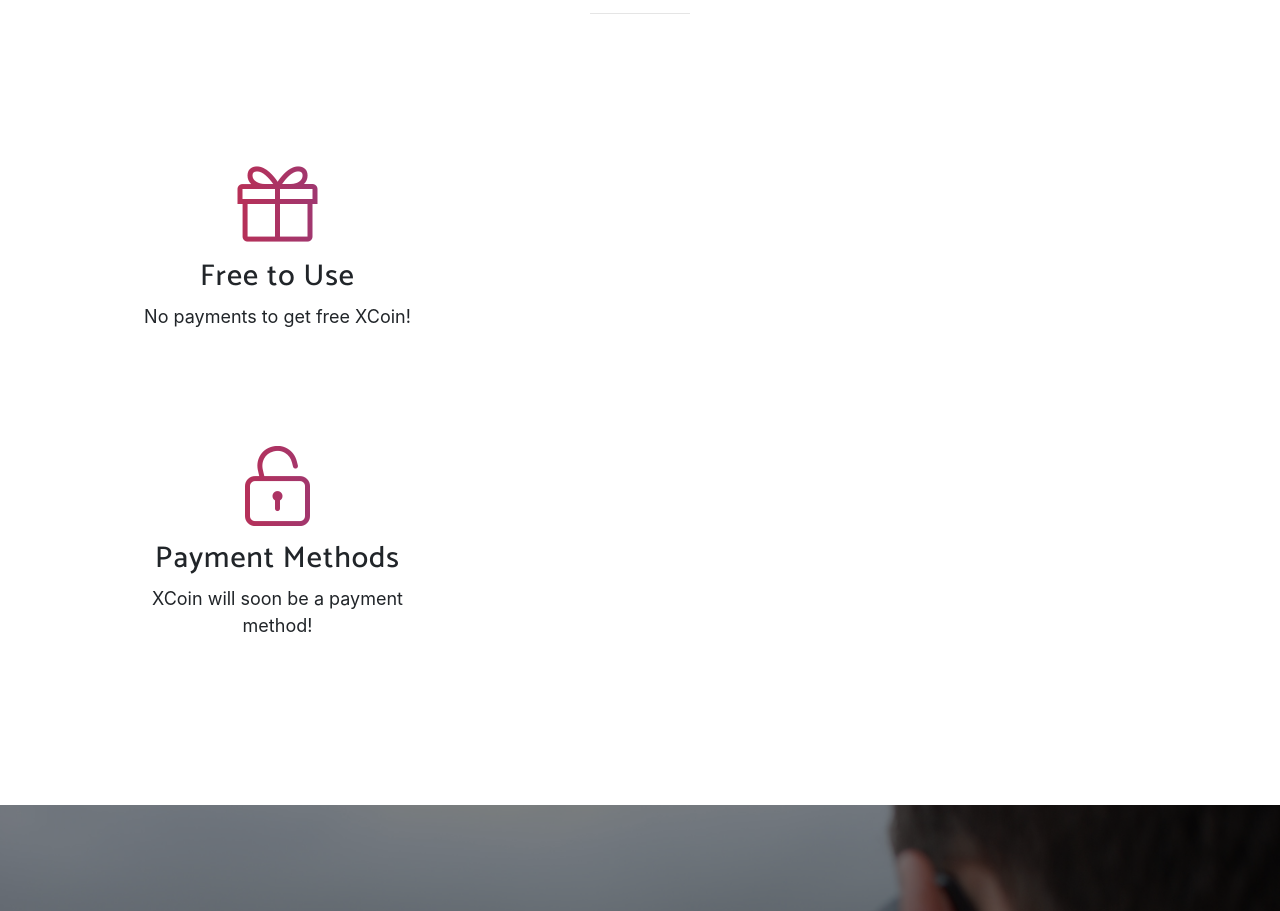
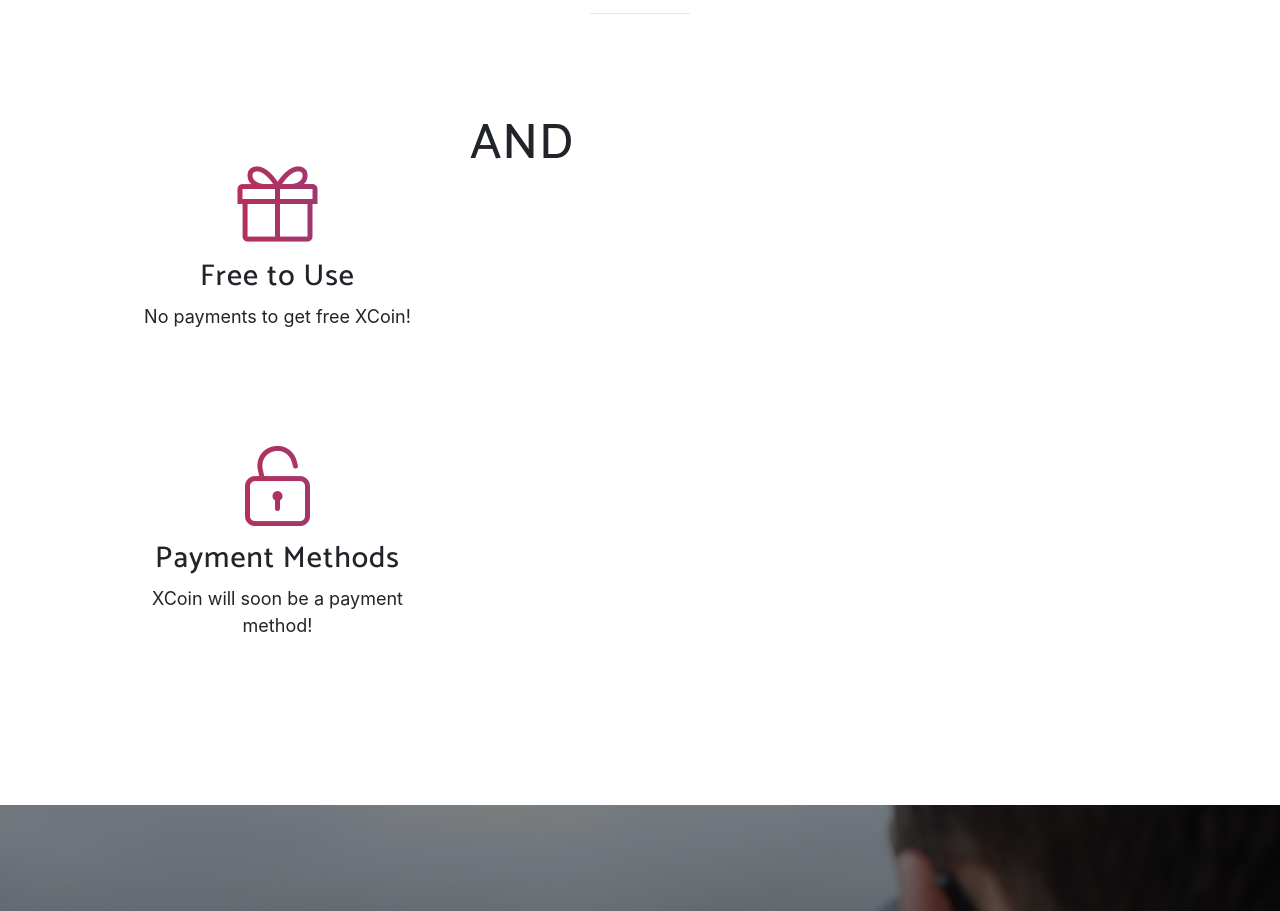
Before and after one commit to Coin-x/coin-x.github.io, a website with bundled scripts: page index.html in a window 1280 px wide. Shown: the part 1433-2344 px from the top of the page. Built offline with nearby package versions, Linux system fonts and the light colour scheme; a web font is replaced by a local one.

Commit message:
Update index.html

```diff
--- a/index.html
+++ b/index.html
@@ -83,7 +83,7 @@
                 </div>
               </div>
               <div bty="test" class="col-lg-6">
-                <br>
+                <h2>AND</h2>
               </div>
               <div class="col-lg-6">
                 <div class="feature-item">
```
